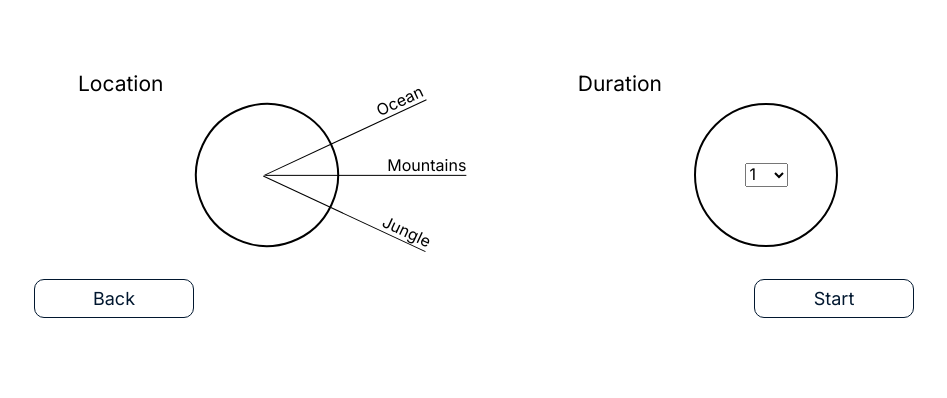
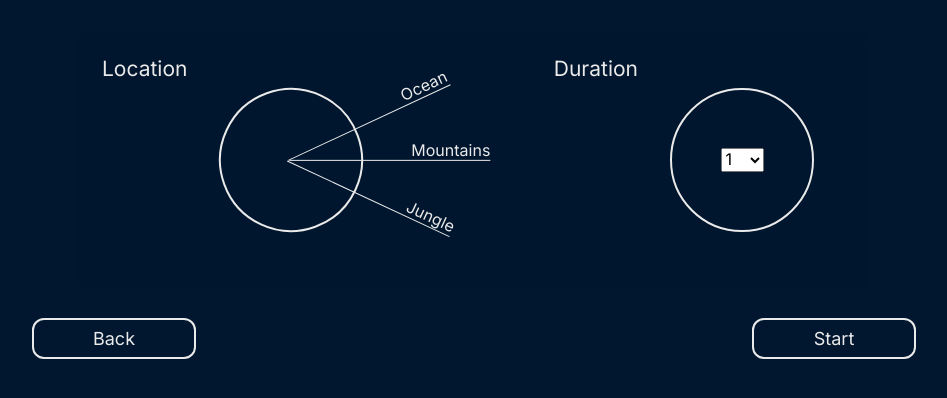
Before and after one commit to nickhibbits/meditation_app, a Next.js app: page /session_options in a window 1280 px wide. Shown: the part 206-604 px from the top of the page, without its empty margins (166-1113 px from the left). Built offline with nearby package versions, Linux system fonts and the light colour scheme.

Commit message:
restyle button and session options

```diff
--- a/components/Background.tsx
+++ b/components/Background.tsx
@@ -1,7 +1,7 @@
 import Image from "next/image";
 
 import ocean_1 from "@/public/images/ocean/ocean_2.jpg";
-import jungle_1 from "@/public/images/jungle/jungle_3.jpg";
+import jungle_1 from "@/public/images/jungle/jungle_1-min.jpg";
 import mountains_1 from "@/public/images/mountains/mountains_1.jpg";
 
 import styles from "@/styles/components/Background.module.scss";
--- a/components/session_options/SessionOptions.tsx
+++ b/components/session_options/SessionOptions.tsx
@@ -1,6 +1,6 @@
 "use client";
 
-import { useEffect, useState } from "react";
+import { useState } from "react";
 
 import Button from "@/components/Button";
 import Options from "@/components/Options";
@@ -28,6 +28,7 @@ function SessionOptions() {
       style={{ position: "relative" }}
     >
       <Background imgSrc={background}>
+        {/* <div className={styles.options_container}> */}
         <Options
           updateDuration={updateDuration}
           updateLocation={updateLocation}
@@ -46,6 +47,7 @@ function SessionOptions() {
             onClick={null}
           />
         </div>
+        {/* </div> */}
       </Background>
     </main>
   );
--- a/styles/components/Button.module.scss
+++ b/styles/components/Button.module.scss
@@ -5,19 +5,20 @@
 
   a,
   .button {
-    border: solid 1px variables.$clr-neutral-900;
+    outline: solid 2px variables.$clr-neutral-100;
     padding: variables.$padding-1 variables.$padding-2;
     border-radius: variables.$br-1;
     font-size: variables.$fs-400;
-    color: variables.$clr-neutral-900;
+    color: variables.$clr-neutral-100;
     text-decoration: none;
     min-width: 10rem;
     transition: all 0.2s;
     z-index: 1;
 
     &:hover {
-      background-color: black;
-      color: white;
+      background-color: variables.$clr-primary-300;
+      color: variables.$clr-neutral-900;
+      outline: solid 2px variables.$clr-primary-100;
       cursor: pointer;
     }
   }
--- a/styles/globals.scss
+++ b/styles/globals.scss
@@ -15,6 +15,8 @@
 }
 
 body {
+  background: variables.$clr-neutral-900;
+  color: variables.$clr-neutral-100;
   overflow: hidden;
 }
 
--- a/styles/pages/SessionOptions.module.scss
+++ b/styles/pages/SessionOptions.module.scss
@@ -8,7 +8,7 @@ $option-width: 11rem;
   justify-content: flex-end;
   transform: rotate($rotate);
   position: absolute;
-  border-bottom: solid 1px black;
+  border-bottom: solid 1px variables.$clr-neutral-100;
   z-index: 2;
 
   &:hover {
@@ -22,6 +22,11 @@ $option-width: 11rem;
   z-index: 1;
   width: 90%;
   justify-content: space-between;
+  background-color: rgba(variables.$clr-neutral-900, 0.4);
+  border-radius: variables.$br-1;
+  padding: variables.$padding-3;
+  margin-bottom: 2rem;
+  backdrop-filter: blur(2px);
 }
 
 .session_option_component {
@@ -34,7 +39,7 @@ $option-width: 11rem;
     height: $selector-height;
     width: $selector-height;
     border-radius: 50%;
-    border: solid 2px black;
+    border: solid 2px variables.$clr-neutral-100;
   }
 
   .location_selector_wrapper {
@@ -42,21 +47,21 @@ $option-width: 11rem;
     transform: rotate(25deg);
 
     .option:nth-of-type(1) {
-      @include option_base(-50deg, variables.$clr-primary-200);
+      @include option_base(-50deg, variables.$clr-primary-300);
       width: $option-width;
       top: -0.72rem;
       right: -4.06rem;
     }
 
     .option:nth-of-type(2) {
-      @include option_base(-25deg, variables.$clr-secondary-100);
+      @include option_base(-25deg, variables.$clr-secondary-300);
       width: calc($option-width + 1.5rem);
       top: 0.7rem;
       right: -7.15rem;
     }
 
     .option:nth-of-type(3) {
-      @include option_base(0deg, variables.$clr-bold-100);
+      @include option_base(0deg, variables.$clr-bold-300);
       width: $option-width;
       top: 3.35rem;
       right: -6.5rem;
```
Also changed, not shown: public/images/jungle/jungle_4.jpg (deleted), 1 other file (tests, documents, lock files or other folders).
